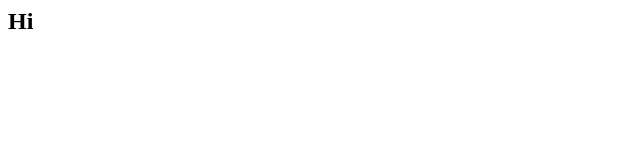
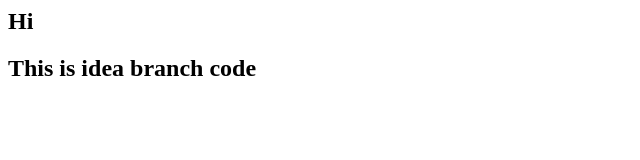
Before and after one commit to reddychaitu2002/syne_devops, a plain HTML site: page index.html in a window 1280 px wide. Shown: the whole page, without its empty margins (0-640 px from the left). Drawn offline with Linux system fonts and the light colour scheme.

Commit message:
changes in idea1

```diff
--- a/index.html
+++ b/index.html
@@ -1 +1,2 @@
 <h2>Hi</h2>
+<h2>This is idea branch code</h2>
```
